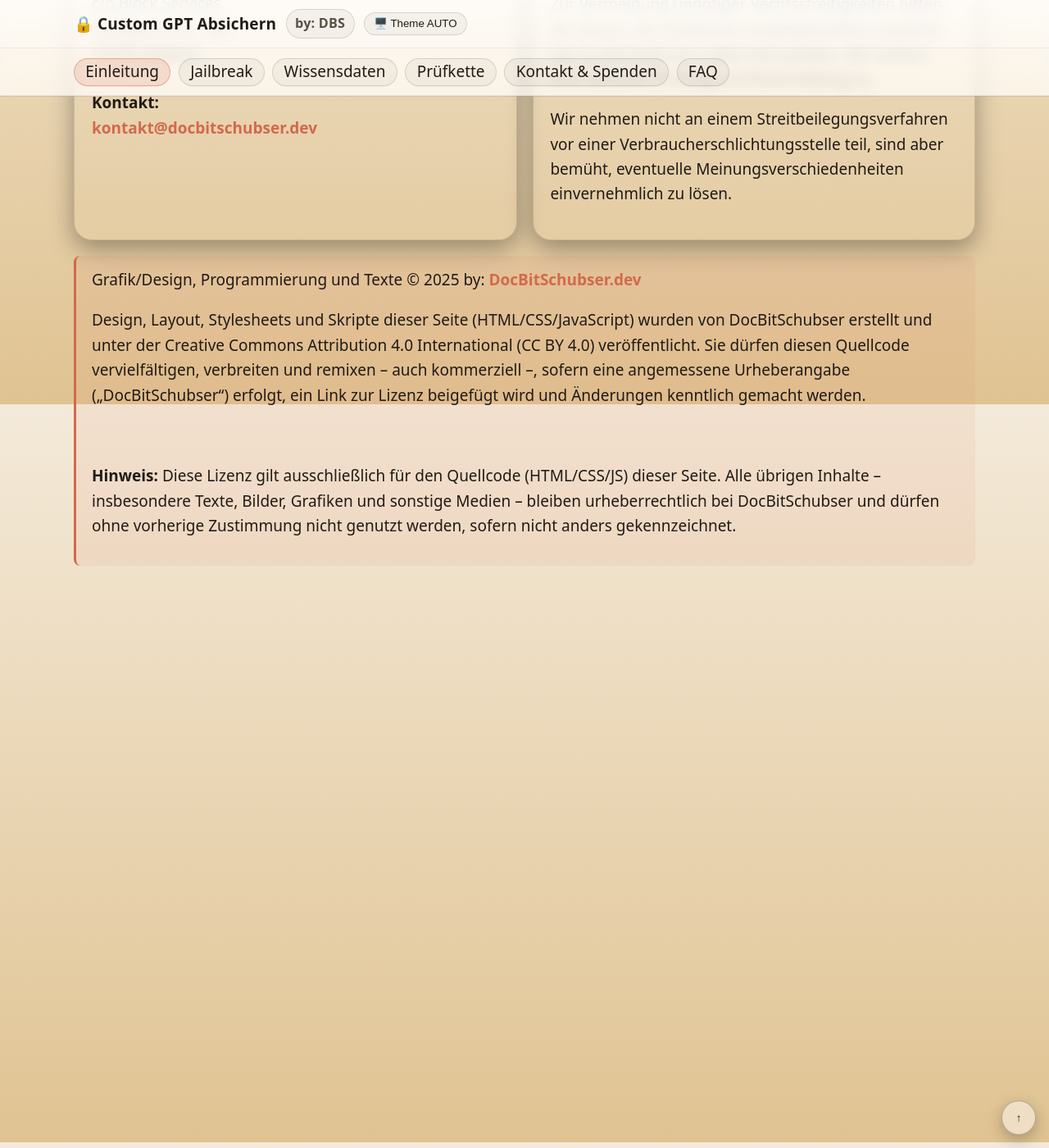
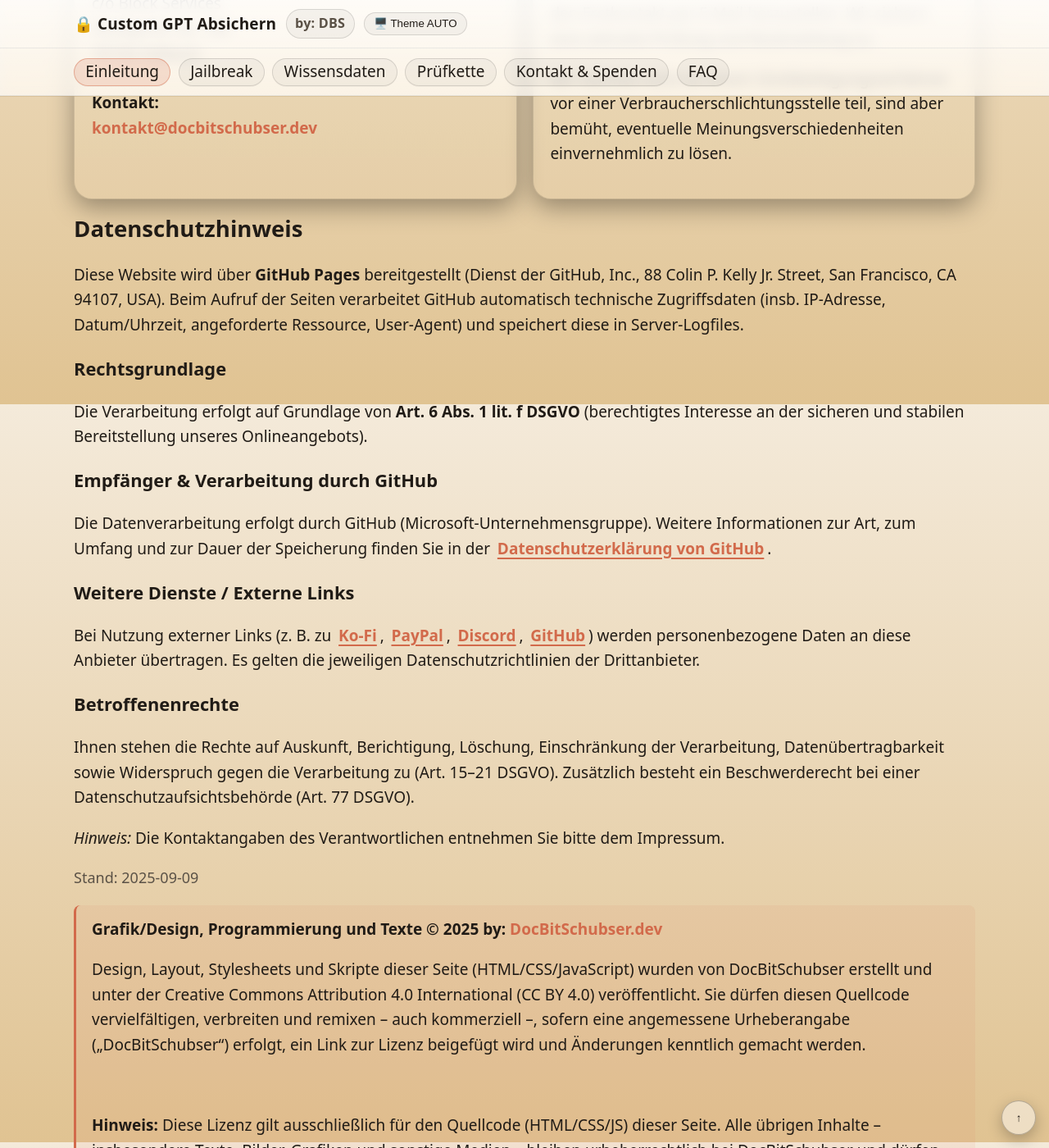
Before and after one commit to DocBitSchubser/ChatGPT_GPT-RuleCompass, a Jekyll site: the page built from docs/index.html, in a window 1280 px wide and 1400 px high, scrolled down 5807 px. Shown: the whole window at 82% size. Built offline with Jekyll 4.4.1, drawn with Linux system fonts in a browser that asks for light colours; some of the changed text lies outside the part shown.

Commit message:
Update index.html

```diff
--- a/docs/index.html
+++ b/docs/index.html
@@ -773,10 +772,54 @@ locale: de_DE
             </div>
           </div>
         </section>
+
+        <!-- Datenschutzhinweis für GitHub Pages (Kurzfassung, DSGVO-konform) -->
+        <section id="datenschutz" aria-labelledby="datenschutz-heading">
+          <h2 id="datenschutz-heading">Datenschutzhinweis</h2>
+          <p>
+            Diese Website wird über <strong>GitHub Pages</strong> bereitgestellt (Dienst der GitHub, Inc., 88 Colin P. Kelly Jr. Street,
+            San Francisco, CA 94107, USA). Beim Aufruf der Seiten verarbeitet GitHub automatisch technische Zugriffsdaten
+            (insb. IP-Adresse, Datum/Uhrzeit, angeforderte Ressource, User-Agent) und speichert diese in Server-Logfiles.
+          </p>
+
+          <h3>Rechtsgrundlage</h3>
+          <p>
+            Die Verarbeitung erfolgt auf Grundlage von <strong>Art. 6 Abs. 1 lit. f DSGVO</strong> (berechtigtes Interesse an der sicheren
+            und stabilen Bereitstellung unseres Onlineangebots).
+          </p>
+
+          <h3>Empfänger &amp; Verarbeitung durch GitHub</h3>
+          <p>
+            Die Datenverarbeitung erfolgt durch GitHub (Microsoft-Unternehmensgruppe). Weitere Informationen zur Art, zum Umfang und zur
+            Dauer der Speicherung finden Sie in der <a href="https://docs.github.com/de/site-policy/privacy-policies/github-privacy-statement" target="_blank" rel="noopener noreferrer">Datenschutzerklärung von GitHub</a>.
+          </p>
+
+          <h3>Weitere Dienste / Externe Links</h3>
+          <p>
+            Bei Nutzung externer Links (z.&nbsp;B. zu <a href="https://ko-fi.com/docbitschubser" target="_blank" rel="noopener noreferrer">Ko‑Fi</a>,
+            <a href="https://paypal.me/DocBitSchubser" target="_blank" rel="noopener noreferrer">PayPal</a>,
+            <a href="https://discord.com/invite/fv7S53zU7V" target="_blank" rel="noopener noreferrer">Discord</a>,
+            <a href="https://github.com/DocBitSchubser" target="_blank" rel="noopener noreferrer">GitHub</a>)
+            werden personenbezogene Daten an diese Anbieter übertragen. Es gelten die jeweiligen Datenschutzrichtlinien der Drittanbieter.
+          </p>
+
+          <h3>Betroffenenrechte</h3>
+          <p>
+            Ihnen stehen die Rechte auf Auskunft, Berichtigung, Löschung, Einschränkung der Verarbeitung, Datenübertragbarkeit sowie
+            Widerspruch gegen die Verarbeitung zu (Art. 15–21 DSGVO). Zusätzlich besteht ein Beschwerderecht bei einer Datenschutzaufsichtsbehörde (Art. 77 DSGVO).
+          </p>
+
+          <p><em>Hinweis:</em> Die Kontaktangaben des Verantwortlichen entnehmen Sie bitte dem Impressum.</p>
+
+          <p style="color: var(--muted, inherit); font-size: 0.95em;">
+            Stand: 2025‑09‑09
+          </p>
+        </section>
+
         <div class="callout">
-            Grafik/Design, Programmierung und Texte © <span id="y">2025</span> by:
+            <strong>Grafik/Design, Programmierung und Texte © <span id="y">2025</span> by:
             <a href="https://docbitschubser.dev/" target="_blank" rel="noopener">
-              <strong>DocBitSchubser.dev</strong>
+              DocBitSchubser.dev</strong>
             </a>
            <P>Design, Layout, Stylesheets und Skripte dieser Seite (HTML/CSS/JavaScript) wurden von DocBitSchubser erstellt und unter der Creative Commons Attribution 4.0 International (CC BY 4.0) veröffentlicht. Sie dürfen diesen Quellcode vervielfältigen, verbreiten und remixen – auch kommerziell –, sofern eine angemessene Urheberangabe („DocBitSchubser“) erfolgt, ein Link zur Lizenz beigefügt wird und Änderungen kenntlich gemacht werden.</P><br>
            <p><strong>Hinweis:</strong> Diese Lizenz gilt ausschließlich für den Quellcode (HTML/CSS/JS) dieser Seite. Alle übrigen Inhalte – insbesondere Texte, Bilder, Grafiken und sonstige Medien – bleiben urheberrechtlich bei DocBitSchubser und dürfen ohne vorherige Zustimmung nicht genutzt werden, sofern nicht anders gekennzeichnet.</P>
```
Also changed, not shown: other parts of docs/index.html (+0 -1 lines).
